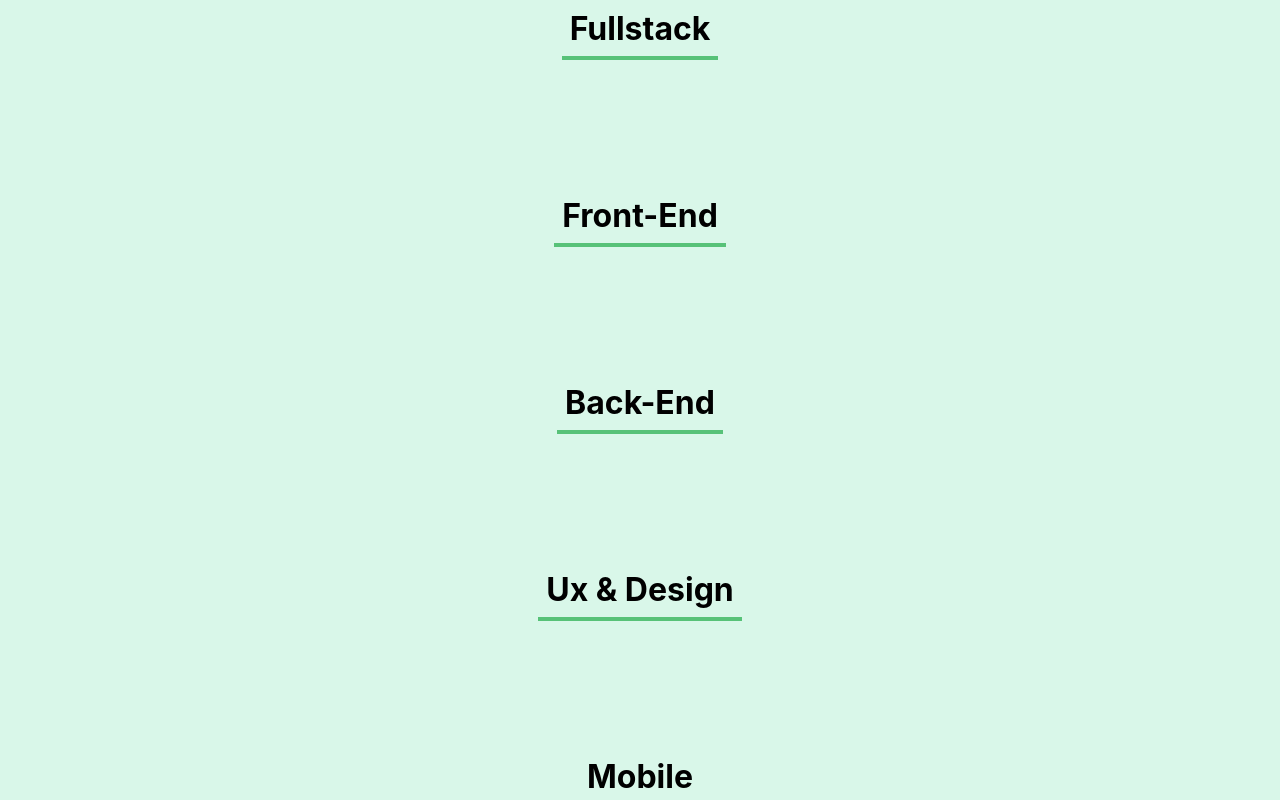
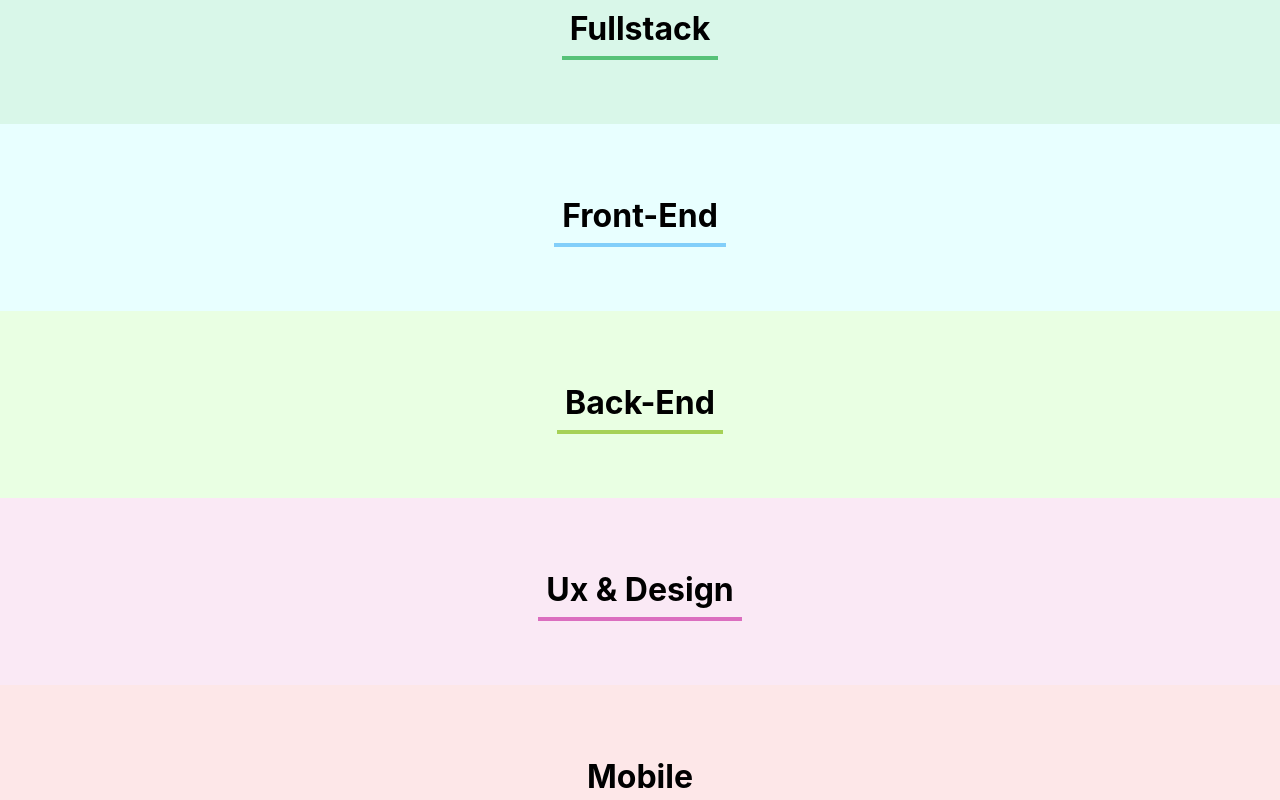
Before and after one commit to ryangois/role_mapper, a React (Create React App) app: page / in a window 1280 px wide. Shown: the part 1540-2340 px from the top of the page. Built offline with nearby package versions, Linux system fonts and the light colour scheme; the HTML template or start-up script is replaced by a standard one.

Commit message:
tem stylization

```diff
--- a/src/components/Team/index.js
+++ b/src/components/Team/index.js
@@ -1,9 +1,9 @@
 import './Team.css'
 
 const Team = (props) => {
-    return(
-        <section className='team'>
-            <h3>{props.name}</h3>
+    return (
+        <section className='team' style={{ backgroundColor: props.secondaryColor }}>
+            <h3 style={{ borderColor: props.primaryColor }}>{props.name}</h3>
         </section>
     )
 }
```
